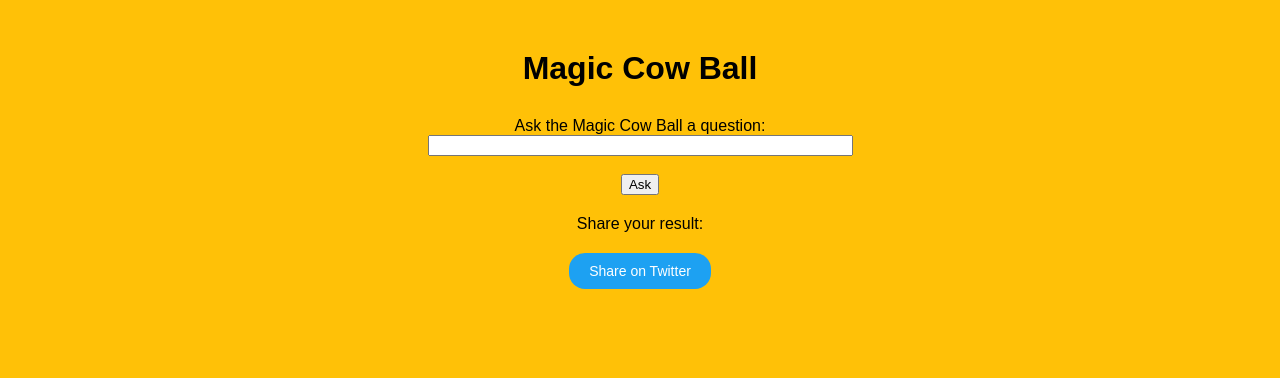
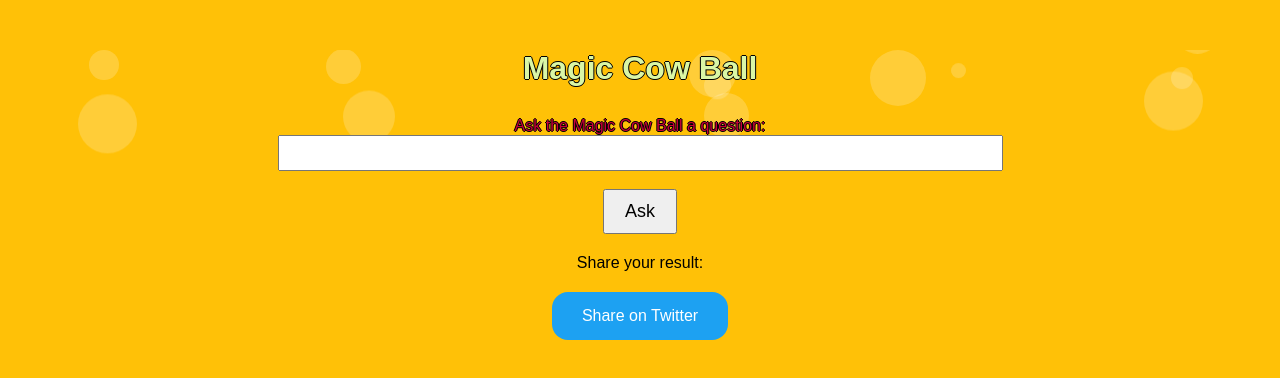
Before and after one commit to cse110-sp23-group19/magic-cow-ball, a plain HTML site: page index.html in a window 1280 px wide. Drawn offline with Linux system fonts and the light colour scheme.

Commit message:
this commit resolves #3

```diff
--- a/index.html
+++ b/index.html
@@ -7,7 +7,8 @@
 	<audio id="moo" src="moo.mp3"></audio>
 </head>
 <body>
-	<h1>Magic Cow Ball</h1>
+	<div id="bubbles"></div>
+	<h1 id="magicTitle">Magic Cow Ball</h1>
 	<div id="answerDiv">
 		<img id="magicCowBallImg" src="magic-cow-ball.png" alt="Magic Cow Ball" />
 		<p id="answer"></p>
@@ -16,9 +17,9 @@
 		<p id="cowFact"></p>
 	</div>
 	<form>
-		<label for="prompt">Ask the Magic Cow Ball a question:</label><br />
-		<input type="text" id="prompt" name="prompt" size="50" required /><br /><br />
-		<input type="submit" value="Ask" />
+		<label id="questionLabel" for="prompt">Ask the Magic Cow Ball a question:</label><br />
+		<input type="text" id="prompt" name="prompt" size="75" required /><br /><br />
+		<input id="askButton" type="submit" value="Ask" />
 	</form>
 	<div class="share">
 		<p>Share your result:</p>
--- a/script.js
+++ b/script.js
@@ -58,6 +58,10 @@ form.addEventListener("submit", function (event) {
 			: answerDiv.classList.contains("negative")
 			? "#dc3545"
 			: "#ffc107";
+
+		// Show result effect
+		showResultEffect(response.type);
+
 	}, 2000);
 });
 
@@ -77,3 +81,30 @@ document.getElementById("shareTwitter").addEventListener("click", function () {
 	const url = `https://twitter.com/intent/tweet?text=${text}`;
 	window.open(url, "_blank");
 });
+
+function setMagicTitleColor(elementId) {
+	const colors = ['#FF5733', '#FFC300', '#DAF7A6', '#581845', '#C70039', '#900C3F', '#FF5733'];
+	const randomIndex = Math.floor(Math.random() * colors.length);
+	document.getElementById(elementId).style.color = colors[randomIndex];
+}
+
+setInterval(() => setMagicTitleColor("magicTitle"), 1000);
+setInterval(() => setMagicTitleColor("questionLabel"), 1500);
+
+function createBubble() {
+	const bubble = document.createElement("div");
+	bubble.className = "bubble";
+	const size = Math.random() * 50 + 10;
+	bubble.style.width = size + "px";
+	bubble.style.height = size + "px";
+	bubble.style.left = Math.random() * 100 + "vw";
+	bubble.style.animationDuration = Math.random() * 3 + 2 + "s";
+	bubble.style.animationDelay = Math.random() * 3 + "s";
+	document.getElementById("bubbles").appendChild(bubble);
+
+	setTimeout(() => {
+	  bubble.remove();
+	}, (Math.random() * 3 + 2) * 1000);
+  }
+
+  setInterval(createBubble, 300);
--- a/style.css
+++ b/style.css
@@ -7,6 +7,11 @@ body {
 h1 {
 	margin-top: 50px;
 	margin-bottom: 30px;
+	text-shadow: -1px 0 black, 0 1px black, 1px 0 black, 0 -1px black;
+}
+
+#questionLabel {
+	text-shadow: -1px 0 black, 0 1px black, 1px 0 black, 0 -1px black;
 }
 
 #magicCowBallImg {
@@ -73,16 +78,51 @@ h1 {
 		background-color: #1da1f2;
 		border: none;
 		color: white;
-		padding: 10px 20px;
+		padding: 15px 30px;
 		text-align: center;
 		text-decoration: none;
 		display: inline-block;
 		margin: 4px 2px;
 		cursor: pointer;
 		border-radius: 16px;
-		font-size: 14px;
+		font-size: 16px;
 	}
 
 	.shareBtn:hover {
 		background-color: #0e7ac0;
 	}
+
+	#askButton {
+		padding: 10px 20px;
+		font-size: 18px;
+	}
+
+	#prompt {
+		font-size: 16px;
+		height: 30px;
+	}
+
+	#bubbles {
+		position: absolute;
+		width: 100%;
+		height: 100%;
+		overflow: hidden;
+		z-index: -1;
+	  }
+
+	  .bubble {
+		position: absolute;
+		border-radius: 50%;
+		background-color: rgba(255, 255, 255, 0.2);
+		animation: float linear infinite;
+		will-change: transform;
+	  }
+
+	  @keyframes float {
+		0% {
+		  transform: translateY(100%) translateX(0);
+		}
+		100% {
+		  transform: translateY(-100%) translateX(0);
+		}
+	  }
```
